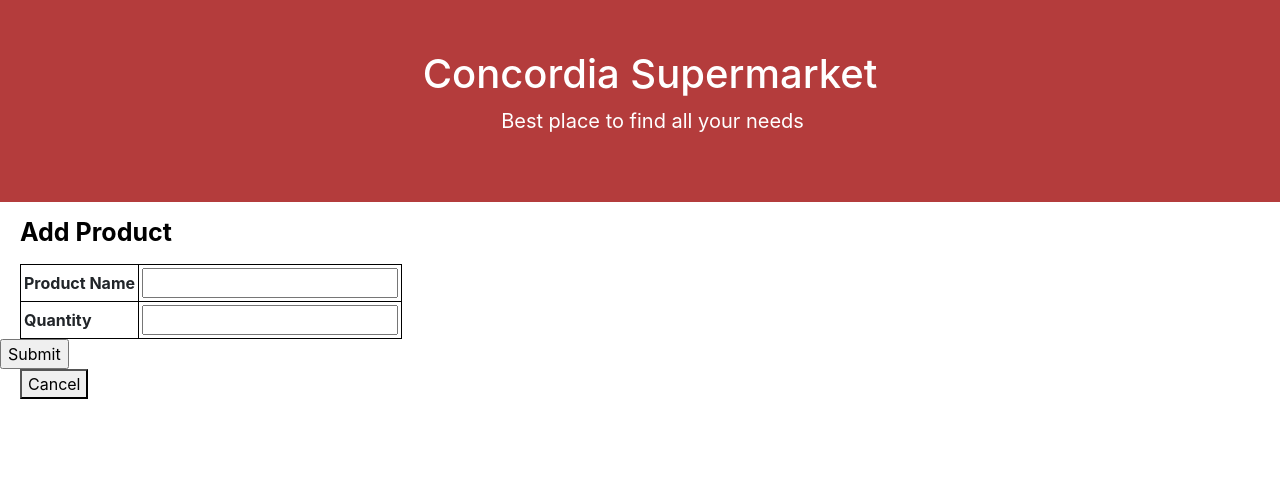
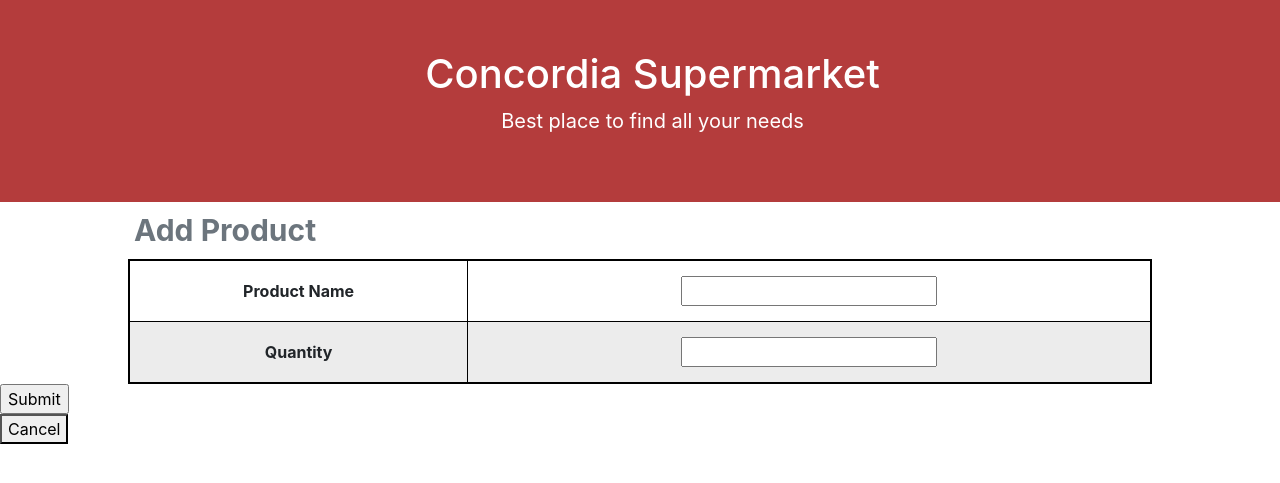
Before and after one commit to michaelroubeiz/287_Assignment, a PHP site: page /P12AddItem.html in a window 1280 px wide. Shown: the top 483 px of the page. Run offline with PHP 8.4, Linux system fonts and the light colour scheme.

Commit message:
Update p12Style.css

```diff
--- a/Website Test/css/p12Style.css
+++ b/Website Test/css/p12Style.css
@@ -1,10 +1,4 @@
-table, td, th
-{
-    margin-left: 20px;
-    border: 1px solid black;
-    padding: 3px;
-}
-
+tr:nth-child(even) {background-color: #ececec;}
 .header {
     padding: 50px;
     text-align: center;
@@ -18,32 +12,96 @@ h1
     margin-left: 25px;
 }
 
-caption
-{
-    font-size: 25px;
-    font-weight: bold;
-    caption-side: top;
-    color: black;
-}
-
 p
 {
     margin-left: 25px;
 }
 
-button
+table
 {
-    margin-left: 20px
+    margin-left: auto;
+    margin-right: auto;
+    width: 80%;
+    text-align: center;
+    border-collapse: collapse;
+    border: 2px solid black;
+    padding: 30px;
 }
 
-h1
+th, td, tr
 {
-    margin-left: 20px;
+    padding: 15px;
+    border: 1px solid black;
 }
 
-a:link{color: blue;}
-a:hover
+caption
 {
-    color: rgb(81, 81, 248);
-    text-decoration: none;
+    caption-side: top;
+    font-weight: bold;
+    padding: 6px;
+    text-align: left;
+    font-size: 30px;
 }
+
+
+.btn:hover {
+    background: #c2bebe;
+    color: #fff;
+    border: 2px solid #c2bebe;
+  }
+
+  #add {
+    width: 101px;
+    height: 42px;
+    margin:auto;
+    display:block;
+  }
+
+  #edit-delete {
+    width: 70px;
+    height: 18px;
+    text-align: center;
+    margin:auto;
+    display:block;
+    text-align: center;
+    line-height: 20px;
+  }
+
+ul
+{
+    box-align: center;
+}
+
+
+
+li
+{
+    font-size: 20px;
+    display: inline;
+    padding: 25px;
+}
+
+a:link{color: rgb(255, 255, 255);}
+a:hover{color: rgb(214, 207, 207);}
+a:visited{color: rgb(255, 255, 255);}
+
+#addOrder
+{
+    margin-left: 25px;
+    margin-bottom: 25px;
+}
+
+#navBar
+{
+    padding: 20px;
+    background-color:rgb(119, 33, 33);
+}
+
+.btn{
+    background: rgb(180, 60, 60);
+    border-radius: 4px;
+    border: 2px solid rgb(180, 60, 60);
+    font-size: 15px;
+    margin-top: 10px;
+    margin-bottom: 10px;
+  }
```
